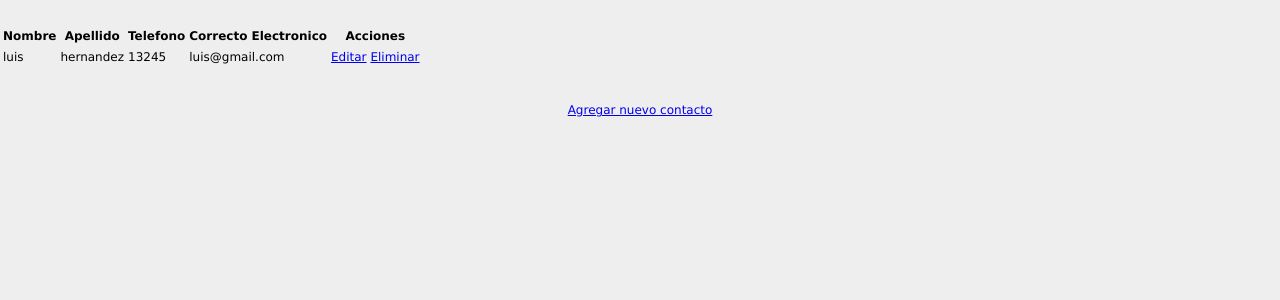
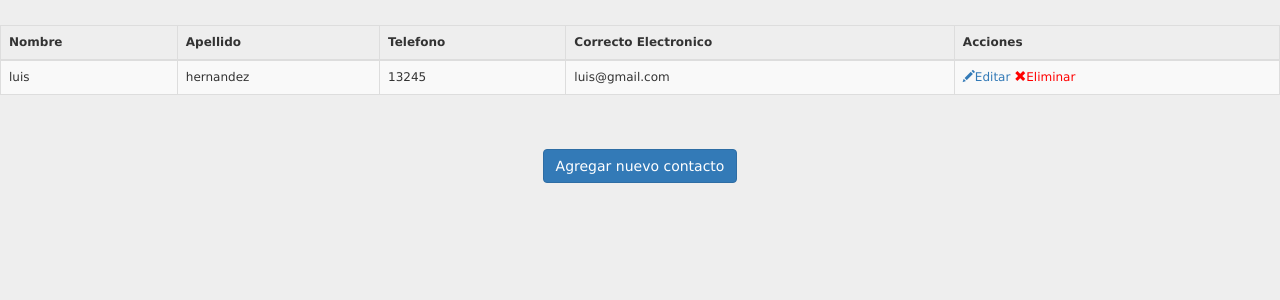
Before and after one commit to lemiguelhernandez/agenda_contactos_django, a Django app: page /mostrar-contactos in a window 1280 px wide. Shown: the top 300 px of the page. Run offline with Django 3.2, Linux system fonts and the light colour scheme; data comes from the database, SQL or seed files in the repository; both versions use the stored data as it was after the commit; some libraries are stand-ins or nearby versions.

Commit message:
ajuste app

```diff
--- a/actividad_2_crud_django/urls.py
+++ b/actividad_2_crud_django/urls.py
@@ -20,6 +20,7 @@ from agenda_contactos import views
 urlpatterns = [
     path('admin/', admin.site.urls),
     path('agenda', views.agenda),
+    path('',views.mostrarContactos),
     path('mostrar-contactos',views.mostrarContactos),
     path('editar-contacto/<int:id>', views.editarContacto),
     path('actualizar-contacto/<int:id>', views.actualizarContacto),
--- a/agenda_contactos/templates/editar_contacto.html
+++ b/agenda_contactos/templates/editar_contacto.html
@@ -4,6 +4,7 @@
     <meta charset="UTF-8">
     <title>Index</title>
     {% load static %}
+    <link rel="stylesheet" href="https://maxcdn.bootstrapcdn.com/bootstrap/3.4.1/css/bootstrap.min.css">
     <link rel="stylesheet" href="{% static 'css/style.css' %}"/>
 </head>
 <body>
@@ -26,7 +27,7 @@
   <div class="form-group row">
     <label class="col-sm-2 col-form-label">Apellido:</label>
     <div class="col-sm-4">
-        <input type="text" name="apellido" id="id_apellido" required maxlength="100" value="{{ contacto.nombre }}" />
+        <input type="text" name="apellido" id="id_apellido" required maxlength="100" value="{{ contacto.apellido }}" />
     </div>
   </div>
 
--- a/agenda_contactos/templates/index.html
+++ b/agenda_contactos/templates/index.html
@@ -4,6 +4,7 @@
     <meta charset="UTF-8">
     <title>Index</title>
     {% load static %}
+    <link rel="stylesheet" href="https://maxcdn.bootstrapcdn.com/bootstrap/3.4.1/css/bootstrap.min.css">
     <link rel="stylesheet" href="{% static 'css/style.css' %}"/>
 </head>
 <body>
--- a/agenda_contactos/templates/mostrar_contactos.html
+++ b/agenda_contactos/templates/mostrar_contactos.html
@@ -4,6 +4,7 @@
     <meta charset="UTF-8">
     <title>Agenda de contactos</title>
     {% load static %}
+    <link rel="stylesheet" href="https://maxcdn.bootstrapcdn.com/bootstrap/3.4.1/css/bootstrap.min.css">
     <link rel="stylesheet" href="{% static 'css/style.css' %}"/>
 </head>
 <body>
@@ -24,9 +25,9 @@
         <td>{{ contacto.apellido }}</td>
         <td>{{ contacto.telefono }}</td>
         <td>{{ contacto.email }}</td>
-        <td>
-            <a href="/editar-contacto/{{ contacto.id }}"><span class="glyphicon glyphicon-pencil" >Editar</span></a>
-            <a href="/eliminar-contacto/{{ contacto.id }}">Eliminar</a>
+        <td class="actions">
+            <a href="/editar-contacto/{{ contacto.id }}"><span class="glyphicon glyphicon-pencil" ></span>Editar</a>
+            <a href="/eliminar-contacto/{{ contacto.id }}" style="color: red;"><span class="glyphicon glyphicon-remove"></span></span>Eliminar</a>
         </td>
     </tr>
 {% endfor %}
--- a/agenda_contactos/views.py
+++ b/agenda_contactos/views.py
@@ -1,4 +1,4 @@
-from django.shortcuts import render
+from django.shortcuts import render, redirect
 from agenda_contactos.models import AgendaContacto
 from agenda_contactos.forms import AgendaContactoForm
 
```
Also changed, not shown: README.md, db.sqlite3.
